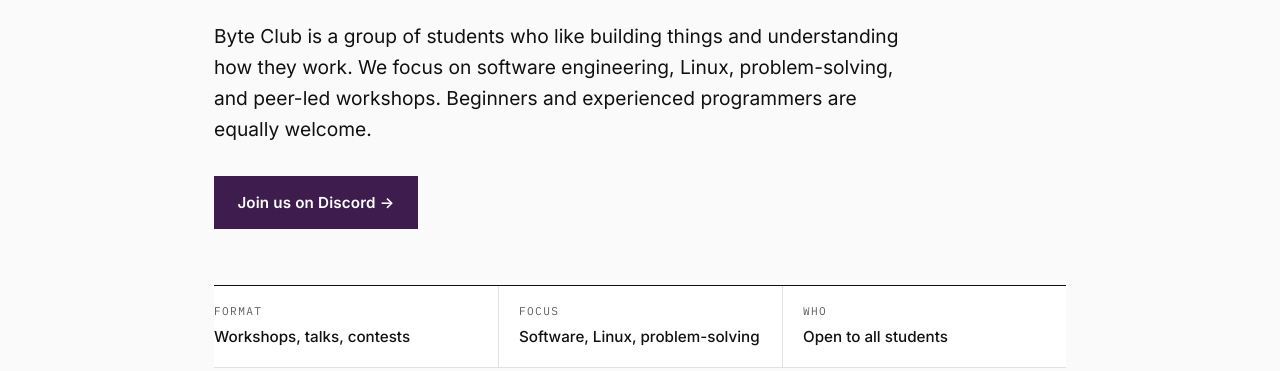
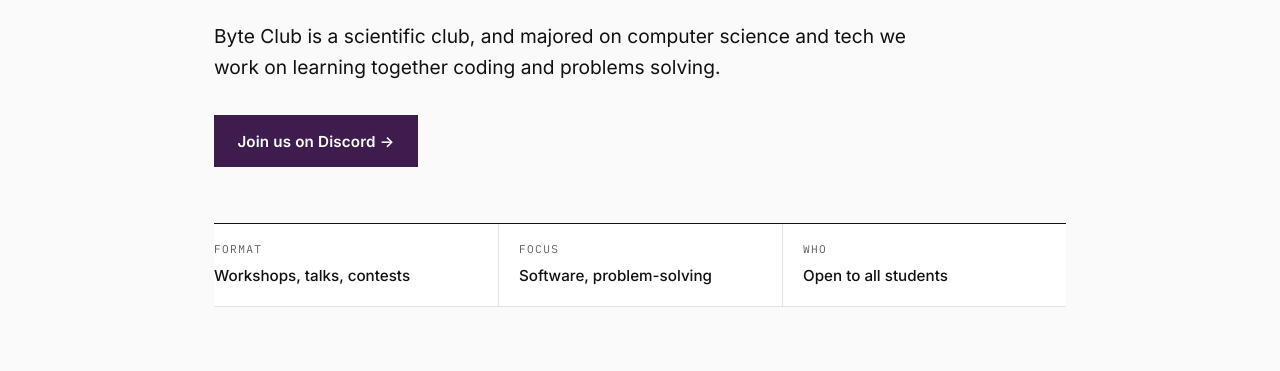
Before and after one commit to chrollo12Dz/byte-club, a plain HTML site: page index.html in a window 1280 px wide. Shown: the part 429-800 px from the top of the page. Drawn offline with Linux system fonts and the light colour scheme.

Commit message:
changed some texts and definiton of the club :3

```diff
--- a/index.html
+++ b/index.html
@@ -36,9 +36,8 @@
       <p class="eyebrow"><span class="dot" aria-hidden="true"></span> Student-run &middot; Computer Science</p>
       <h1 id="intro-title">A student-run computer science community.</h1>
       <p class="lead">
-        Byte Club is a group of students who like building things and understanding how they work.
-        We focus on software engineering, Linux, problem-solving, and peer-led workshops.
-        Beginners and experienced programmers are equally welcome.
+        Byte Club is a scientific club, and majored on computer science and tech
+	we work on learning together coding and problems solving.
       </p>
       <p class="intro-action">
         <a class="button" href="https://discord.gg/gXWcXNUDS8">Join us on Discord</a>
@@ -51,7 +50,7 @@
         </div>
         <div>
           <dt>Focus</dt>
-          <dd>Software, Linux, problem-solving</dd>
+          <dd>Software, problem-solving</dd>
         </div>
         <div>
           <dt>Who</dt>
```
